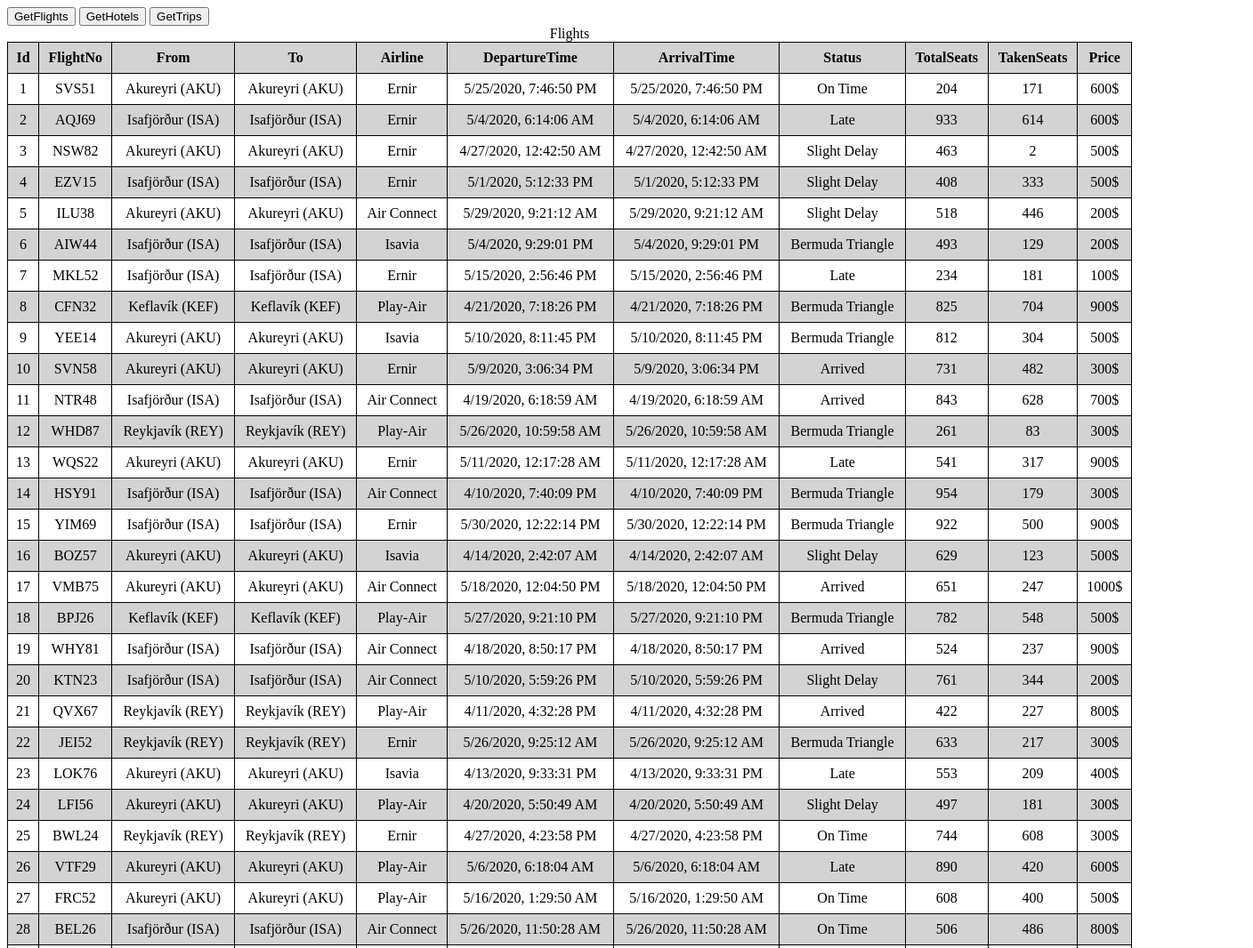
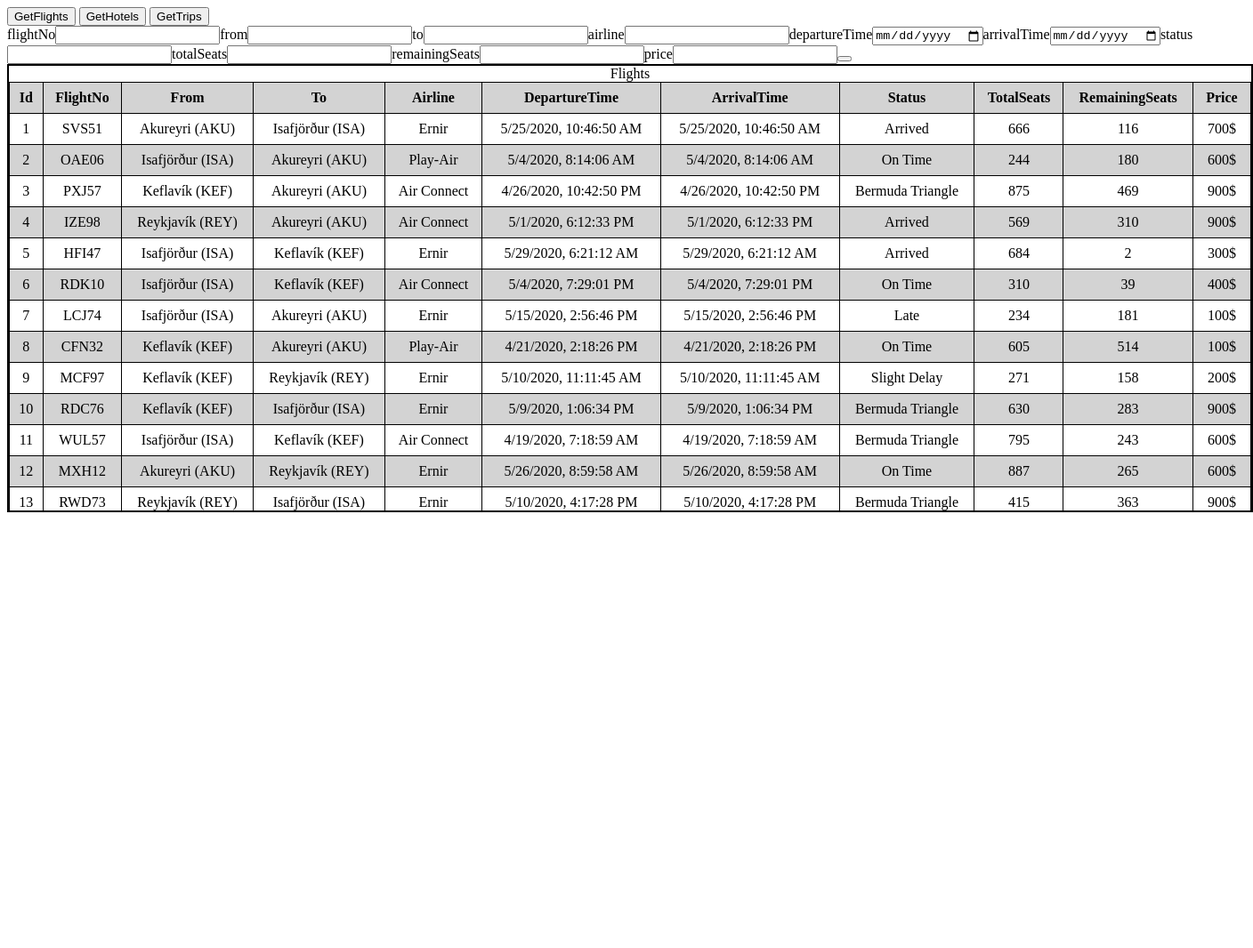
Before and after one commit to OlafurjonHI/Throbo_lokaverkefni, a plain HTML site: page javascript/test.html in a window 1280 px wide. Shown: the top 1066 px of the page at 89% size, 1408 px wide, since content can reach past the window. After the commit the page ends 800 px from the top, so only its background shows below. Drawn offline with Linux system fonts and the light colour scheme.

Commit message:
Vinna í því að bæta við dynamic search

```diff
--- a/javascript/managers/FlightManager.js
+++ b/javascript/managers/FlightManager.js
@@ -116,7 +116,7 @@ class FlightManager {
             const from = places[nextInt(places.length-1)];
             let to = places[nextInt(places.length-1)];
             const airline = airlines[nextInt(airlines.length-1)];
-            while(to != from)
+            while(to === from)
                 to = places[nextInt(places.length-1)];
             const status = statuses[nextInt(statuses.length-1)]
             let departure = getRandomDate(new Date(),new Date("06/01/2020"));
--- a/javascript/objects/flight.js
+++ b/javascript/objects/flight.js
@@ -134,7 +134,7 @@ class Flight {
             arrivalTime: this.getArrivalTime(),
             status: this.getStatus(),
             totalSeats: this.getTotalSeatsCount(),
-            takenSeats: this.getTotalRemainingSeatsAvailable(),
+            remainingSeats: this.getTotalRemainingSeatsAvailable(),
             price: this.getPrice()
         }
         return info;
--- a/javascript/styles.css
+++ b/javascript/styles.css
@@ -1,10 +1,36 @@
+.main {
+    width: 1400px;
+    margin:0 auto;
+}
+.main__section{
+
+}
+.main__search {
+    width: 100%;
+    display: flex;
+    flex-direction: row;
+    flex-wrap: wrap;
+    justify-content: center;
+}
+
+}
+.search__form {
+    margin:0 auto;
+}
+.main__data{
+    border:2px solid #000000;
+    overflow: scroll;
+    height: 500px;
+}
 table {
     width: 100%;
     border-spacing: 5px;
+
 }
 table, th,td {
     border: 1px solid black;
     border-collapse: collapse;
+
 }
 tr:nth-child(2n){
     background-color: lightgrey;
--- a/javascript/test.html
+++ b/javascript/test.html
@@ -9,14 +9,27 @@
 
 <body>
 <main class="main">
-    <div class="contentGetter">
+    <div class="main__buttons">
             <button class="get">GetFlights</button>
             <button class="get">GetHotels </button>
             <button class="get">GetTrips</button>
     </div>
-    <div class="data">
+    <div class="main__search">
+        <form action="#" class="search__form">
+            <label class="stringSearchLabel" for="item">Item</label>
+            <input type="text" name="item" >
+            <label for="date">date  </label>
+            <input type="date" name="date" id="" min="2020-04-04" value="2020-04-04" >
+            <input type="submit" value="Search">
+        </form>
+    </div>
+    <section class="main__section">
+        <div class="main__wrapper">
+            <div class="main__data data">
 
-    </div>
+            </div>
+        </div>
+    </section>
 </main>
 
     <!---Þar sem þetta er ekki partur af module í testina er þetta allt bara hérna niðri til að keyra í locally án servers -->
--- a/javascript/view/TotalTest.js
+++ b/javascript/view/TotalTest.js
@@ -1,33 +1,76 @@
 document.addEventListener('DOMContentLoaded', () => {
     let mMan = new MainManager(50);
-    console.log(mMan.getAllHotels()[0].getInfoAsObject())
+
+    const form = document.querySelector('.search__form');
     showFlights(mMan.getAllHotels());
-    const buttons = document.querySelectorAll('.get');
-    buttons.forEach(b => {
-        b.addEventListener('click',(e) => {
-            let t = (e.target.textContent);
-            if(t.toLowerCase().includes("flight"))
-                showFlights()
-            if(t.toLowerCase().includes("hotel"))
-                showHotels()
-            if(t.toLowerCase().includes("trip"))
-                showTrips()
-        });
+    initButtons();
 
-    });
+
+    form.addEventListener('submit', ()=> {submitSearch(event)});
+
+    function initSearchOptions(data){
+        empty(form)
+        let keys = Object.keys(data[0].getInfoAsObject());
+        let values = Object.values(data[0].getInfoAsObject());
+        for(let i = 1 ; i < values.length; i++){
+            let label = el('label','searchLabel');
+            label.setAttribute("for",keys[i]);
+            label.textContent = keys[i  ]
+            let input = el('input','searchInput');
+            if(values[i] instanceof Date){
+                input.setAttribute('type','Date')
+                input.setAttribute('Value',new Date().toLocaleDateString())
+                input.setAttribute('min',new Date().toLocaleDateString())
+            }
+            else
+                input.setAttribute('type', 'textbox')
+
+            form.appendChild(label);
+            form.appendChild(input)
+        }
+        let submit = el('button','form__submit');
+        submit.setAttribute('type','submit');
+        submit.setAttribute('value','Search')
+        form.appendChild(submit)
+    }
+
+    function submitSearch(e){
+        e.preventDefault();
+        const caption = document.querySelector('.caption');
+        let criteria = [];
+
+        console.log("Submitted");
+    }
 
     function showFlights(){
         let data = mMan.getAllFlights();
         generateTableWithData(data);
+        initSearchOptions(data);
     }
     function showHotels(){
         let data = mMan.getAllHotels();
         generateTableWithData(data);
+        initSearchOptions(data);
     }
 
     function showTrips(){
         let data = mMan.getAllTrips();
         generateTableWithData(data);
+        initSearchOptions(data);
+    }
+    function initButtons(){
+        const buttons = document.querySelectorAll('.get');
+        buttons.forEach(b => {
+            b.addEventListener('click',(e) => {
+                let t = (e.target.textContent);
+                if(t.toLowerCase().includes("flight"))
+                    showFlights()
+                if(t.toLowerCase().includes("hotel"))
+                    showHotels()
+                if(t.toLowerCase().includes("trip"))
+                    showTrips()
+            });
+        });
     }
 
     function generateTableWithData(data){
```
